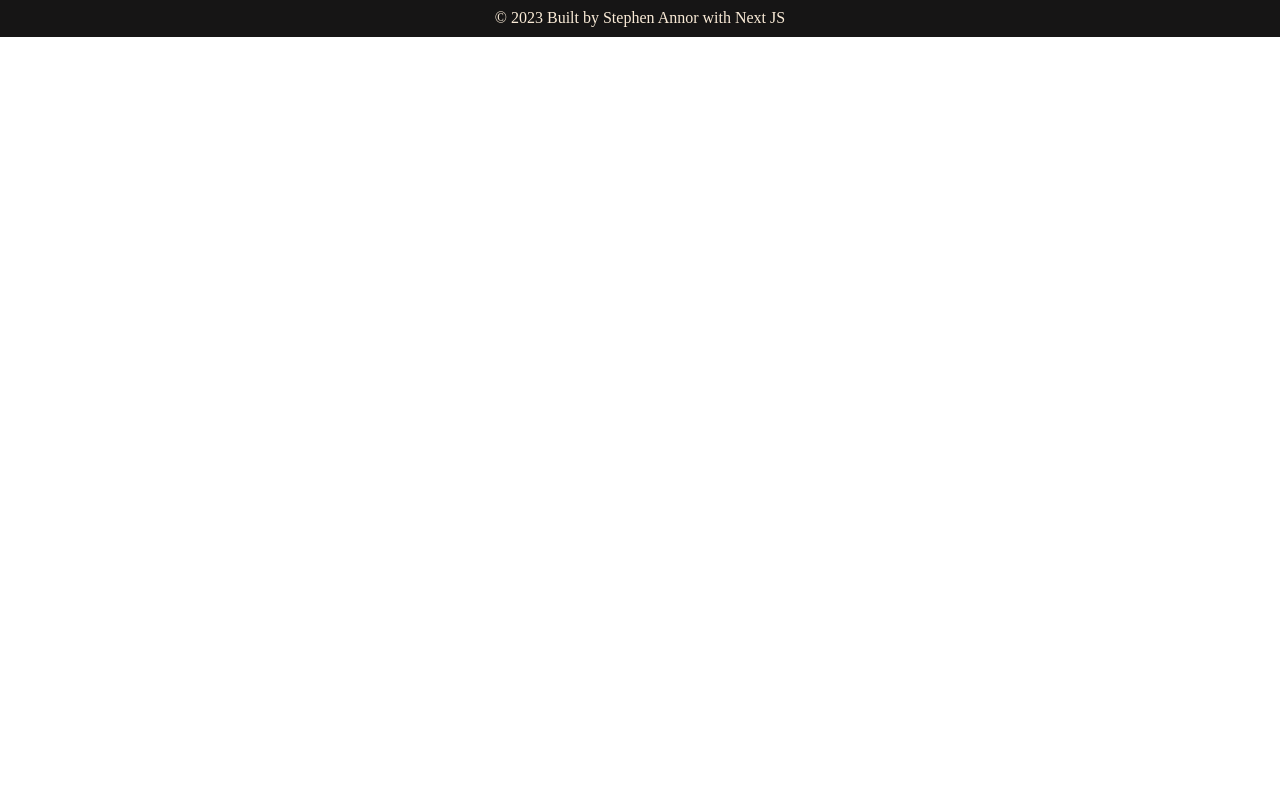
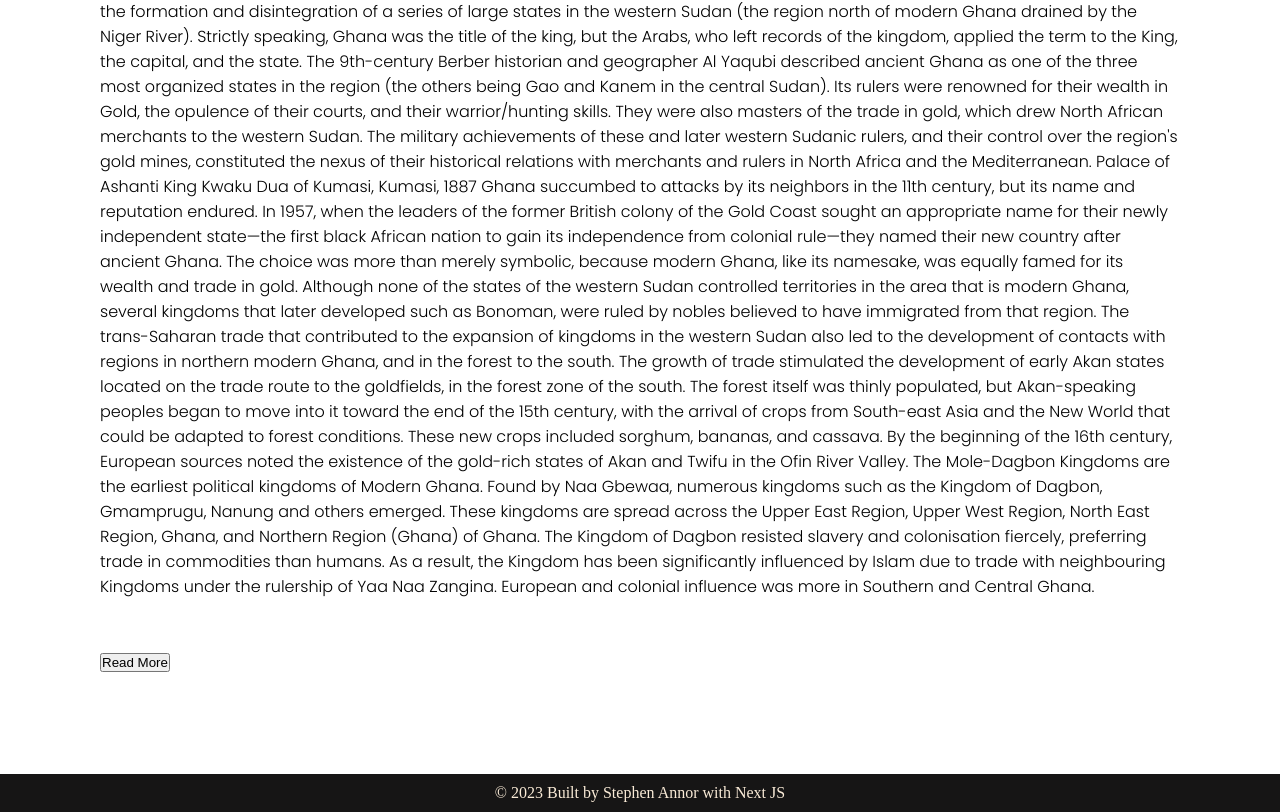
Before and after one commit to braincee/tourist-site, a Next.js app: page /about-us in a window 1280 px wide. Shown: the part 1053-1865 px from the top of the page. Before the commit the page ends 1090 px from the top, so only its background shows below. Built offline with nearby package versions, Linux system fonts and the light colour scheme; a web font is replaced by a local one.

Commit message:
update the history of Ghana

```diff
--- a/pages/about-us.js
+++ b/pages/about-us.js
@@ -1,17 +1,18 @@
 import React from 'react'
 import Logo from '../public/image/ghana-map.png'
 import Image from 'next/image'
+import Link from 'next/link'
 
 const AboutUS = () => {
   return (
     <div className='about-us'>
       <div>
-        <h2>History About Ghana</h2>
+        <h2>History of Ghana</h2>
       </div>
       <div>
         <div>
         <p style={{ float: 'left', margin: '0 0 10px 10px'}}><Image src={Logo} width={200} height={200} alt="ghana-map" /></p>
-      <p>The Republic of Ghana is named after the medieval West African Ghana Empire.
+        <p>The Republic of Ghana is named after the medieval West African Ghana Empire.
         The empire became known in Europe and Arabia as the Ghana Empire after the title of its Emperor,
         the Ghana. The empire appears to have broken up following the 1076 conquest by the Almoravid General Abu-Bakr
         Ibn-Umar. A reduced kingdom continued to exist after Almoravid rule ended, and the kingdom was later incorporated
@@ -31,7 +32,51 @@ const AboutUS = () => {
          specialized bureaucracy centred on the capital Kumasi.
          </p>
         </div>
+        <div>
+          <p>
+          By the end of 16th century, most of the ethnic groups constituting the modern Ghanaian population
+          had settled in their present locations. Archaeological remains found in the coastal zone indicate
+          that the area has been inhabited since the Bronze Age (ca. 2000 BC), but these societies, based on
+          fishing in the extensive lagoons and rivers, have left few traces. Archaeological work also suggests
+          that central Ghana north of the forest zone was inhabited as early as 3,000 to 4,000 years ago.
+          These migrations resulted in part from the formation and disintegration of a series of large states
+          in the western Sudan (the region north of modern Ghana drained by the Niger River). Strictly speaking,
+           Ghana was the title of the king, but the Arabs, who left records of the kingdom, applied the term to
+           the King, the capital, and the state. The 9th-century Berber historian and geographer Al Yaqubi
+           described ancient Ghana as one of the three most organized states in the region (the others being Gao and Kanem in the central Sudan).
+          Its rulers were renowned for their wealth in Gold, the opulence of their courts, and
+          their warrior/hunting skills. They were also masters of the trade in gold, which drew North African
+           merchants to the western Sudan. The military achievements of these and later western Sudanic
+           rulers, and their control over the region's gold mines, constituted the nexus of their historical
+           relations with merchants and rulers in North Africa and the Mediterranean.
+          Palace of Ashanti King Kwaku Dua of Kumasi, Kumasi, 1887 Ghana succumbed to attacks by its neighbors
+          in the 11th century, but its name and reputation endured. In 1957, when the leaders of the former
+          British colony of the Gold Coast sought an appropriate name for their newly independent state—the
+          first black African nation to gain its independence from colonial rule—they named their new country
+          after ancient Ghana. The choice was more than merely symbolic, because modern Ghana, like its
+          namesake, was equally famed for its wealth and trade in gold.
+          Although none of the states of the western Sudan controlled territories in the area that is modern
+          Ghana, several kingdoms that later developed such as Bonoman, were ruled by nobles believed to have
+          immigrated from that region. The trans-Saharan trade that contributed to the expansion of kingdoms in
+          the western Sudan also led to the development of contacts with regions in northern modern Ghana, and
+          in the forest to the south.
+          The growth of trade stimulated the development of early Akan states located on the trade route to the
+          goldfields, in the forest zone of the south. The forest itself was thinly populated, but
+          Akan-speaking peoples began to move into it toward the end of the 15th century, with the arrival
+          of crops from South-east Asia and the New World that could be adapted to forest conditions. These
+          new crops included sorghum, bananas, and cassava. By the beginning of the 16th century, European
+          sources noted the existence of the gold-rich states of Akan and Twifu in the Ofin River Valley.
+          The Mole-Dagbon Kingdoms are the earliest political kingdoms of Modern Ghana. Found by Naa Gbewaa,
+          numerous kingdoms such as the Kingdom of Dagbon, Gmamprugu, Nanung and others emerged. These kingdoms
+          are spread across the Upper East Region, Upper West Region, North East Region, Ghana, and Northern
+          Region (Ghana) of Ghana. The Kingdom of Dagbon resisted slavery and colonisation fiercely, preferring
+          trade in commodities than humans. As a result, the Kingdom has been significantly influenced by Islam
+          due to trade with neighbouring Kingdoms under the rulership of Yaa Naa Zangina. European and colonial
+          influence was more in Southern and Central Ghana.
+          </p>
+        </div>
     </div>
+    <Link href="https://en.wikipedia.org/wiki/History_of_Ghana#Early_history" target='_blank'><button>Read More</button></Link>
     </div>
 
   )
```
